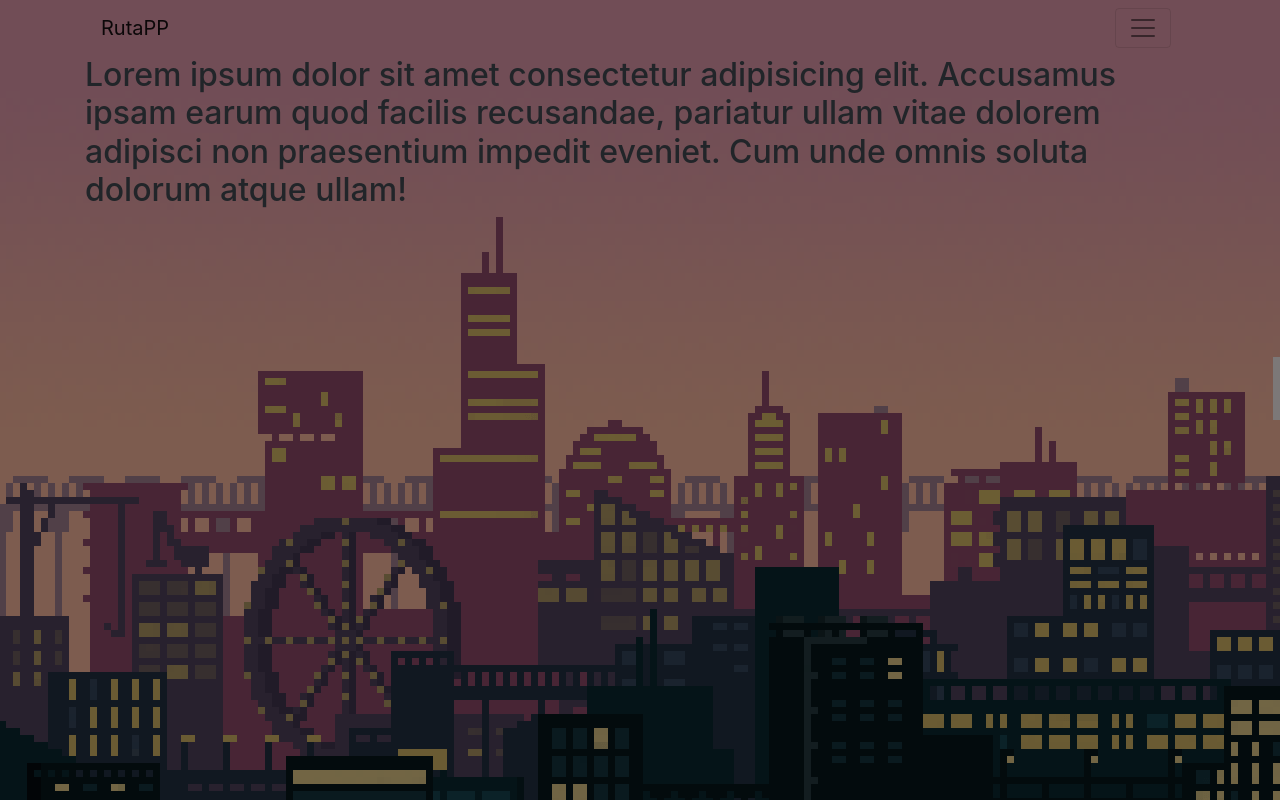
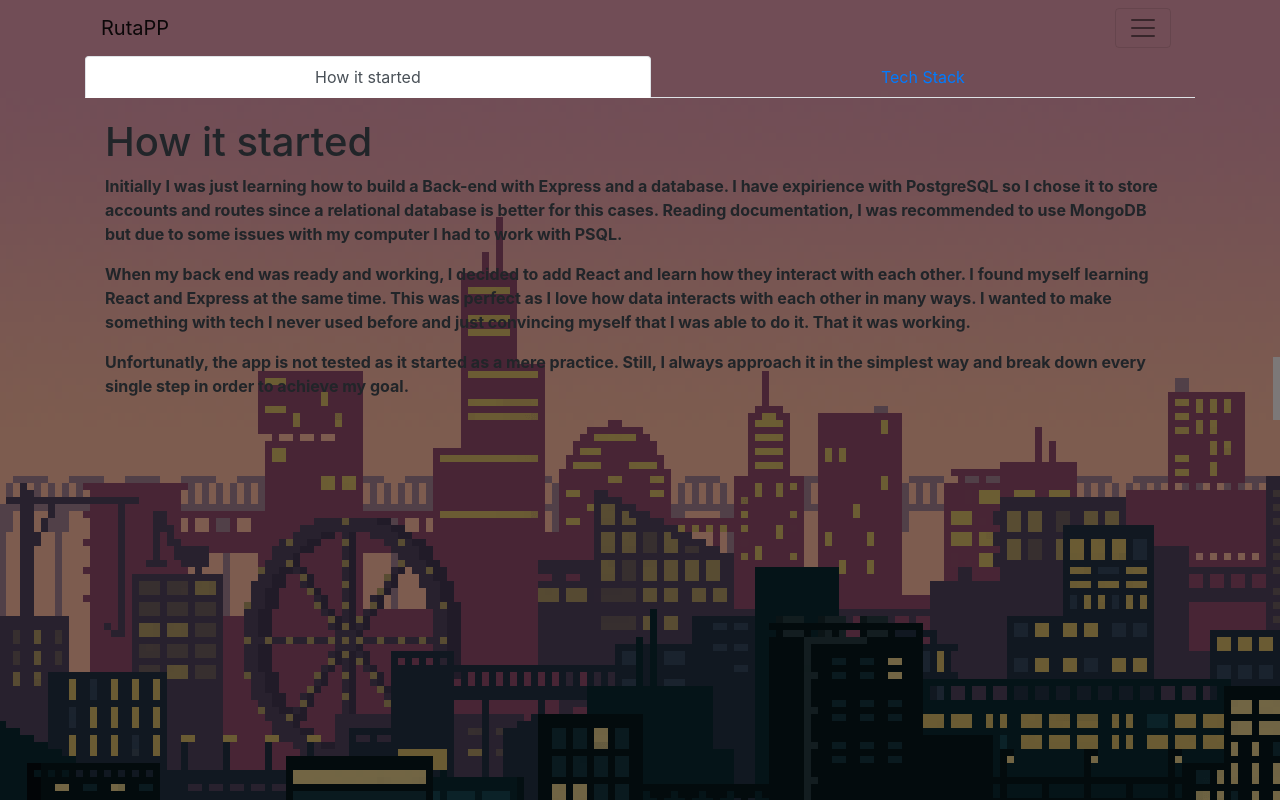
Before and after one commit to Mpinan/RouteApp, a React (Create React App) app in the folder views/: page /about in a window 1280 px wide. Built offline with nearby package versions, Linux system fonts and the light colour scheme; what google-maps-react would draw is missing.

Commit message:
Added tab in about

```diff
--- a/views/src/Components/about.jsx
+++ b/views/src/Components/about.jsx
@@ -1,14 +1,97 @@
-import React from "react";
-import { Container } from "reactstrap";
+import React, { useState } from "react";
+import classnames from "classnames";
+import {
+  Container,
+  TabContent,
+  TabPane,
+  Nav,
+  NavItem,
+  NavLink,
+  Row,
+  Col,
+} from "reactstrap";
 
 const About = () => {
+  const [activeTab, setActiveTab] = useState("1");
+
+  const toggle = (tab) => {
+    if (activeTab !== tab) setActiveTab(tab);
+  };
   return (
     <Container>
-      <h2>
-        Lorem ipsum dolor sit amet consectetur adipisicing elit. Accusamus ipsam
-        earum quod facilis recusandae, pariatur ullam vitae dolorem adipisci non
-        praesentium impedit eveniet. Cum unde omnis soluta dolorum atque ullam!
-      </h2>
+      <div>
+        <div stlye={{ backgroundColor: "dark" }}>
+          <Nav tabs className="nav-fill nav-dark">
+            <NavItem>
+              <NavLink
+                className={classnames({ active: activeTab === "1" })}
+                onClick={() => {
+                  toggle("1");
+                }}
+              >
+                How it started
+              </NavLink>
+            </NavItem>
+            <NavItem>
+              <NavLink
+                className={classnames({ active: activeTab === "2" })}
+                onClick={() => {
+                  toggle("2");
+                }}
+              >
+                Tech Stack
+              </NavLink>
+            </NavItem>
+          </Nav>
+        </div>
+        <TabContent activeTab={activeTab}>
+          <TabPane tabId="1">
+            <Row>
+              <Col sm="12">
+                <div style={{ padding: 20 }}>
+                  <b>
+                    <h1>How it started</h1>
+                    Initially I was just learning how to build a Back-end with
+                    Express and a database. I have expirience with PostgreSQL so
+                    I chose it to store accounts and routes since a relational
+                    database is better for this cases. Reading documentation, I
+                    was recommended to use MongoDB but due to some issues with
+                    my computer I had to work with PSQL.
+                    <p />
+                    When my back end was ready and working, I decided to add
+                    React and learn how they interact with each other. I found
+                    myself learning React and Express at the same time. This was
+                    perfect as I love how data interacts with each other in many
+                    ways. I wanted to make something with tech I never used
+                    before and just convincing myself that I was able to do it.
+                    That it was working.
+                    <p />
+                    Unfortunatly, the app is not tested as it started as a mere
+                    practice. Still, I always approach it in the simplest way
+                    and break down every single step in order to achieve my
+                    goal.
+                  </b>
+                </div>
+              </Col>
+            </Row>
+          </TabPane>
+          <TabPane tabId="2">
+            <Row>
+              <div style={{ padding: 20 }}>
+                <h1>Tech Stack</h1>
+                <p />
+                <b>- `React`</b>
+                <p />
+                <b>- `Express`</b>
+                <p />
+                <b>- `Bootstrap`</b>
+                <p />
+                <b>- `PSQL`</b>
+              </div>
+            </Row>
+          </TabPane>
+        </TabContent>
+      </div>
     </Container>
   );
 };
```
